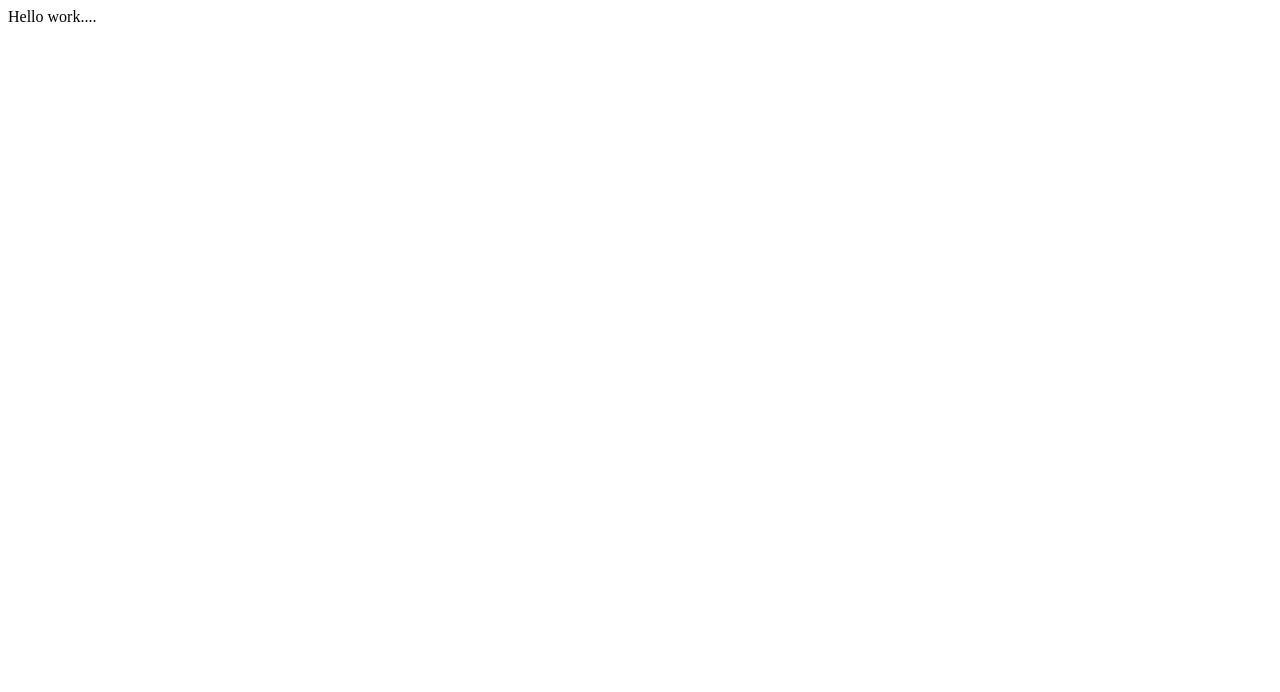
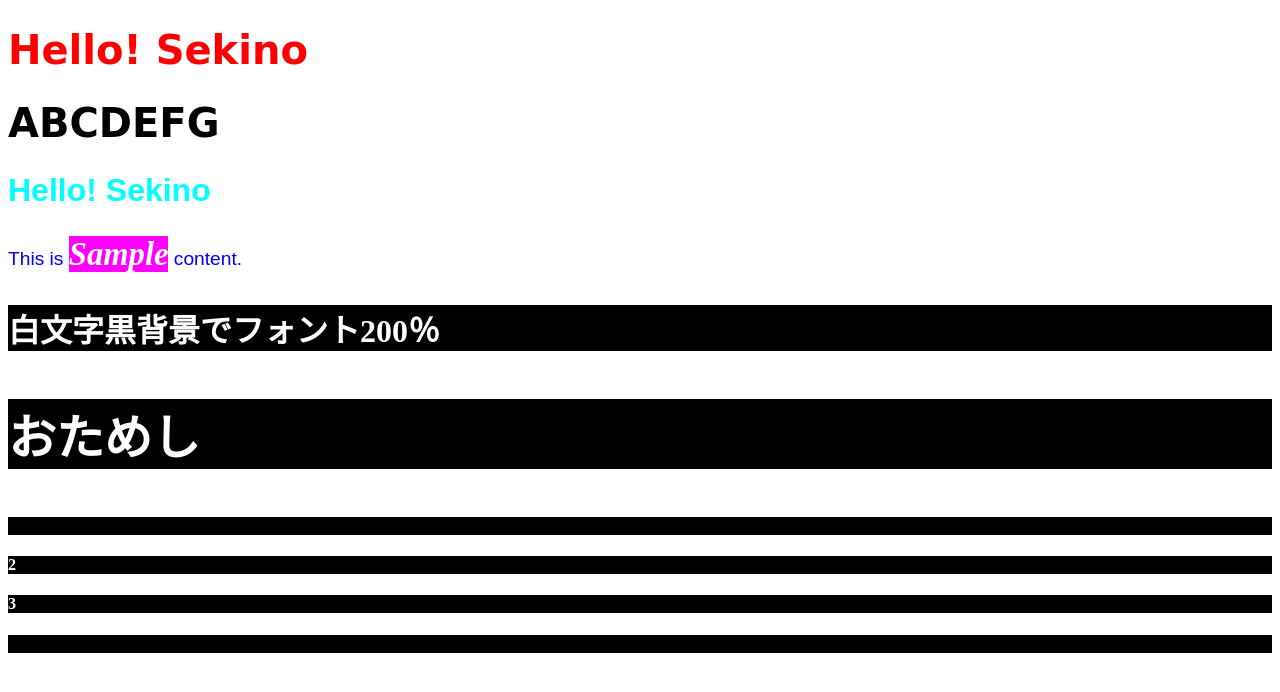
Before and after one commit to f22ba/web, a plain HTML site: page index.html in a window 1280 px wide. Drawn offline with Linux system fonts and the light colour scheme.

Commit message:
Update index.html

```diff
--- a/index.html
+++ b/index.html
@@ -1 +1,75 @@
-Hello work....
+<!DOCTYPE html>
+<html lang="ja">
+<head>
+    <meta charset="UTF-8">
+    <meta http-equiv="X-UA-Compatible" content="IE=edge">
+    <meta name="viewport" content="width=device-width, initial-scale=1.0">
+    <title>テキストにスタイル設定</title>
+
+<style>
+    /*これはCSSのコメントです*/
+    /*
+    複数行コメント
+    書けちゃいます
+    */
+    h1
+    {
+        font-size: 2.5em;
+        font-family: cursive;
+        color: #ff0000;
+    }
+    h2
+    {
+        font-size: 2.0em;
+        font-family: fantasy;
+        color: rgb(0, 255, 255);
+    }
+    p
+    {
+        font-size: 1.2em;
+        font-family: sans-serif;
+        color: blue;
+    }
+    span
+    {
+        font-weight: bold;
+        font-style: italic;
+        font-size: 1.7em;
+        font-family: serif;
+        background-color: magenta;
+        color: white;
+    }
+    h3
+    {
+        font-size: 2.0em;
+        background-color: #000000;
+        color: #ffffff !important;  /*!importantは最優先*/
+        font-family: 'Times New Roman', Times, serif;
+    }
+    #name1{
+        color: black;
+    }
+    h4{
+        background-color: black;
+    }
+    .shiro{
+        color: #ffffff;
+    }
+
+</style>
+
+</head>
+<body>
+    <!-- HTML部分のコメント -->
+    <h1>Hello! Sekino</h1>
+    <h1 id = "name1">ABCDEFG</h1>
+    <h2>Hello! Sekino</h2>
+    <p>This is <span>Sample</span> content.</p>
+    <h3>白文字黒背景でフォント200％</h3>
+    <h3 style="color: #00ff00; font-size: 300%;">おためし</h3>
+    <h4>1</h4>
+    <h4 class="shiro">2</h4>
+    <h4 class="shiro">3</h4>
+    <h4>4</h4>
+</body>
+</html>
```
